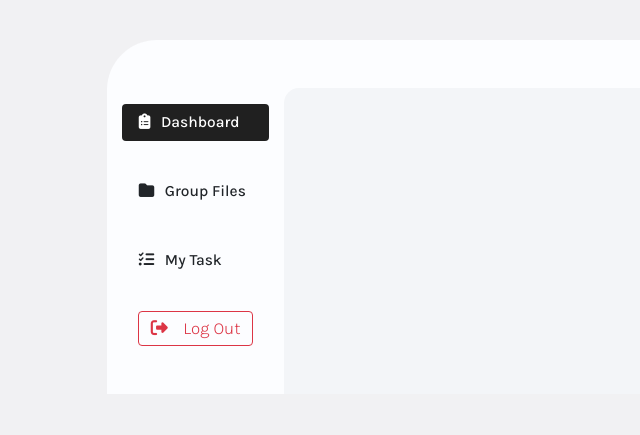
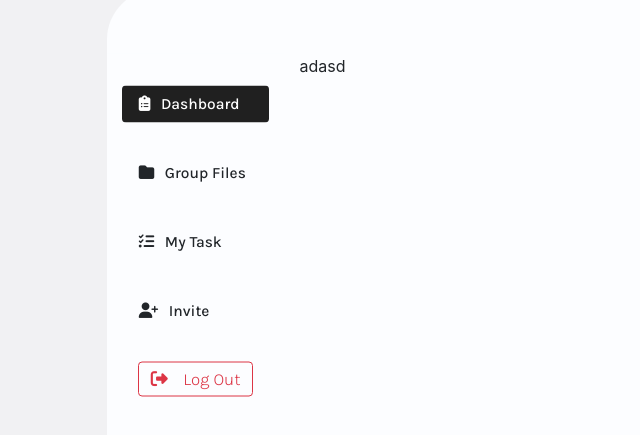
Before and after one commit to Soban-Farhan/Incubate, a React (Create React App) app in the folder Incubate/client/: page /board/1 in a window 1280 px wide. Shown: the part 199-634 px from the top of the page, without its empty margins (0-640 px from the left). Built offline with nearby package versions, Linux system fonts and the light colour scheme; no server answers; sample sign-in values are in the browser's storage.

Commit message:
What am i doing?
I keep on opening work and doing anything. I just want a job.....

```diff
--- a/Incubate/client/src/views/board/tab/index.js
+++ b/Incubate/client/src/views/board/tab/index.js
@@ -68,32 +68,26 @@ class Tabs extends Component {
                         <Row>
                             <Col lg={{ span: 10, offset: 1 }} className="border-rounded-top bg-light">
                                 <Row className="h-100">
-                                    <Col xl={12} className="center-background border-rounded-top" style={background}>
-                                        <p className="p-4 m-0 text-center font-karla-normal text-light">
+                                    {/* <Col xl={12} className="center-background border-rounded-top" style={background}>
+                                        <p className="p-3 m-0 text-center font-karla-normal text-light">
+                                            { this.state.board?.name}
+                                        </p>
+                                    </Col> */}
+                                    <Col xl={12}>
+                                        <div className="p-4"/>
+                                    </Col>
+                                    <Col xl={2}>
+
+                                    </Col>
+                                    <Col xl={10}>
+                                        <p className="font-karla-normal">
                                             { this.state.board?.name}
                                         </p>
                                     </Col>
-                                    <Tab.Container id="left-tabs-example" defaultActiveKey="first">
+                                    <Tab.Container defaultActiveKey="first">
                                         <Col xl={2} className="bg-light">
-                                            {/* <Nav variant="pills" className="flex-column">
-                                                <Nav.Item>
-                                                    <div className="p-2" />
-                                                    <Nav.Link className="btn btn-md font-karla-extra-small text-left" eventKey="first"><i className="fas fa-clipboard-list"/> &nbsp;&nbsp; <strong> Dashboard </strong> </Nav.Link>
-                                                    <div className="p-2" />
-                                                </Nav.Item>
-                                                <div className="p-1" />
-                                                <Nav.Item>
-                                                    <div className="p-2" />
-                                                    <Nav.Link className="btn btn-md font-karla-extra-small text-left" eventKey="second"><i className="fas fa-folder"/> &nbsp;&nbsp; <strong> Group Files </strong> </Nav.Link>
-                                                    <div className="p-2" />
-                                                </Nav.Item>
-                                                <Nav.Item>
-                                                    <div className="p-2" />
-                                                    <Nav.Link className="btn btn-md font-karla-extra-small text-left" eventKey="third"><i className="fas fa-tasks"/> &nbsp;&nbsp; <strong> My Task </strong> </Nav.Link>
-                                                    <div className="p-2" />
-                                                </Nav.Item>
-                                            </Nav> */}
                                             <Nav variant="pills">
+                                                <div className="p-2" />
                                                 <Row>
                                                     <Col xs={4} md={12}>
                                                         <div className="p-2" />
@@ -116,6 +110,13 @@ class Tabs extends Component {
                                                         </Nav.Item>
                                                         <div className="p-2" />
                                                     </Col>
+                                                    <Col xs={4} md={12}>
+                                                        <div className="p-2" />
+                                                        <Nav.Item>
+                                                            <Nav.Link className="btn btn-md font-karla-extra-small text-left" eventKey=""><i className="fas fa-user-plus"/>&nbsp;&nbsp; <strong> Invite </strong> </Nav.Link>
+                                                        </Nav.Item>
+                                                        <div className="p-2" />
+                                                    </Col>
                                                     <Col md={12} className="text-center">
                                                         <Link to={""}>
                                                             <div className="p-2" />
@@ -127,17 +128,18 @@ class Tabs extends Component {
                                                 </Row>
                                             </Nav>
                                         </Col>
-                                        <Col xl={10} className="border-less-rounded-top-left">
-                                            <div className="p-5"/>
-                                            {/* <Tab.Content>
+                                        <Col xl={10}>
+                                            <Tab.Content>
                                                 <Tab.Pane eventKey="first">
                                                     adasd
                                                 </Tab.Pane>
-                                            </Tab.Content> */}
+                                            </Tab.Content>
+                                                {/* <Col>
+                                                </Col>
+                                                <Col xl={12} className="border-less-rounded-top-left">
+
+                                                </Col> */}
                                         </Col>
-                                        {/* <Col xl={12} className="bg-light">
-                                            <div className="p-3" />
-                                        </Col> */}
                                     </Tab.Container>
                                 </Row>
                             </Col>
```
